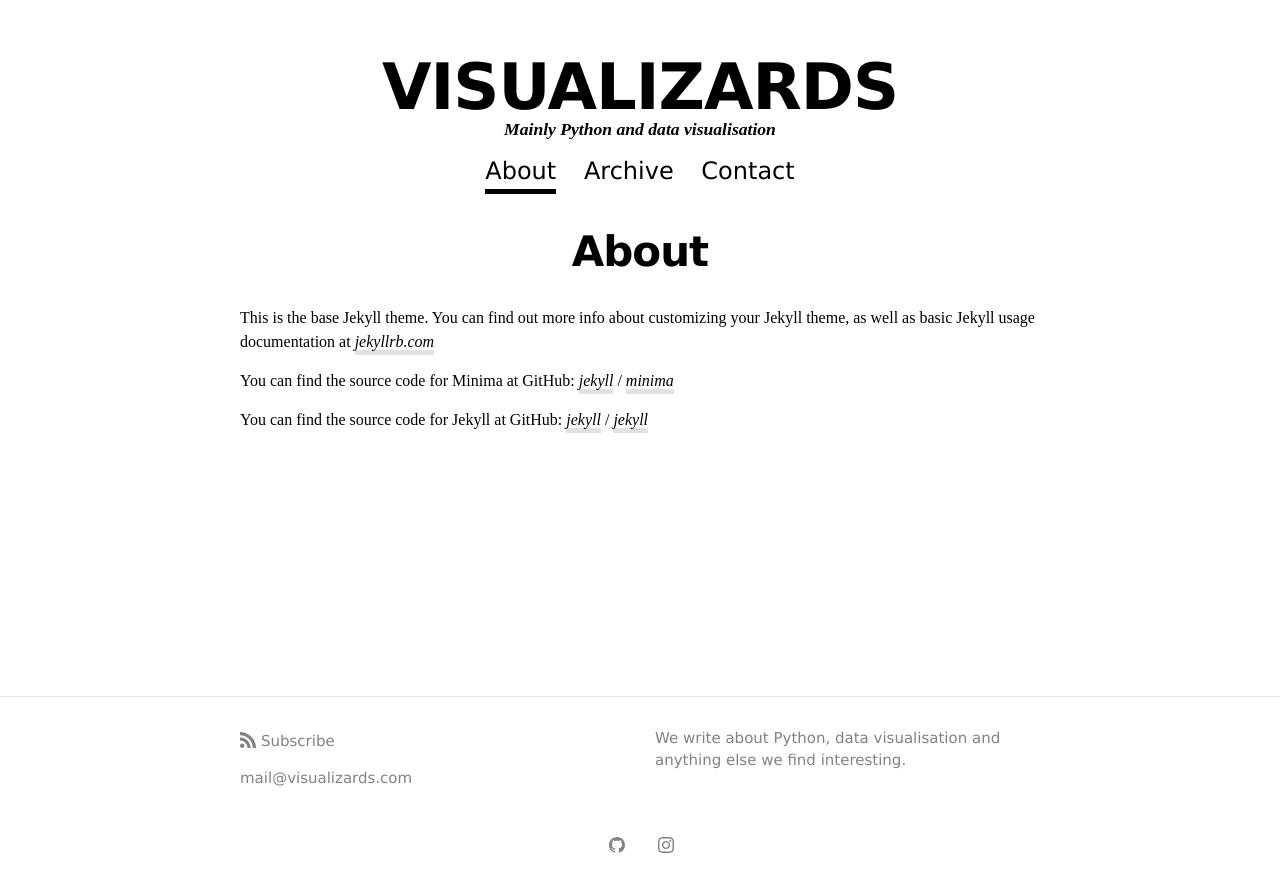
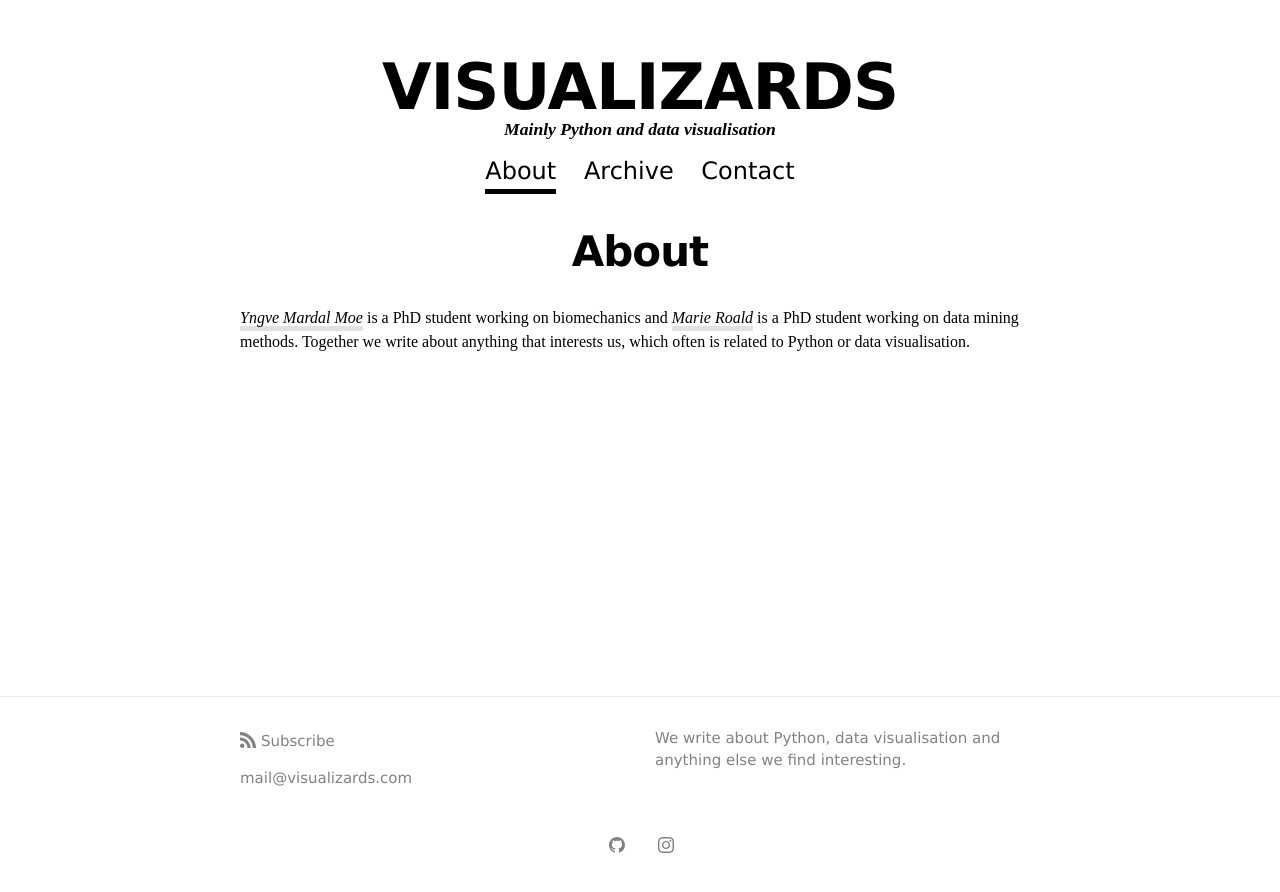
Before and after one commit to visualizards/visualizards.github.io, a Jekyll site: the page built from about.md, in a window 1280 px wide. Shown: the top 892 px of the page. Built offline with Jekyll 4.4.1, drawn with Linux system fonts in a browser that asks for light colours; some web fonts are replaced.

Commit message:
Updated the about page

```diff
--- a/about.md
+++ b/about.md
@@ -4,15 +4,4 @@ title: About
 permalink: /about/
 ---
 
-This is the base Jekyll theme. You can find out more info about customizing your Jekyll theme, as well as basic Jekyll usage documentation at [jekyllrb.com](https://jekyllrb.com/)
-
-You can find the source code for Minima at GitHub:
-[jekyll][jekyll-organization] /
-[minima](https://github.com/jekyll/minima)
-
-You can find the source code for Jekyll at GitHub:
-[jekyll][jekyll-organization] /
-[jekyll](https://github.com/jekyll/jekyll)
-
-
-[jekyll-organization]: https://github.com/jekyll
+[Yngve Mardal Moe](https://github.com/yngvem) is a PhD student working on biomechanics and [Marie Roald](https://github.com/marieroald) is a PhD student working on data mining methods. Together we write about anything that interests us, which often is related to Python or data visualisation.
```
